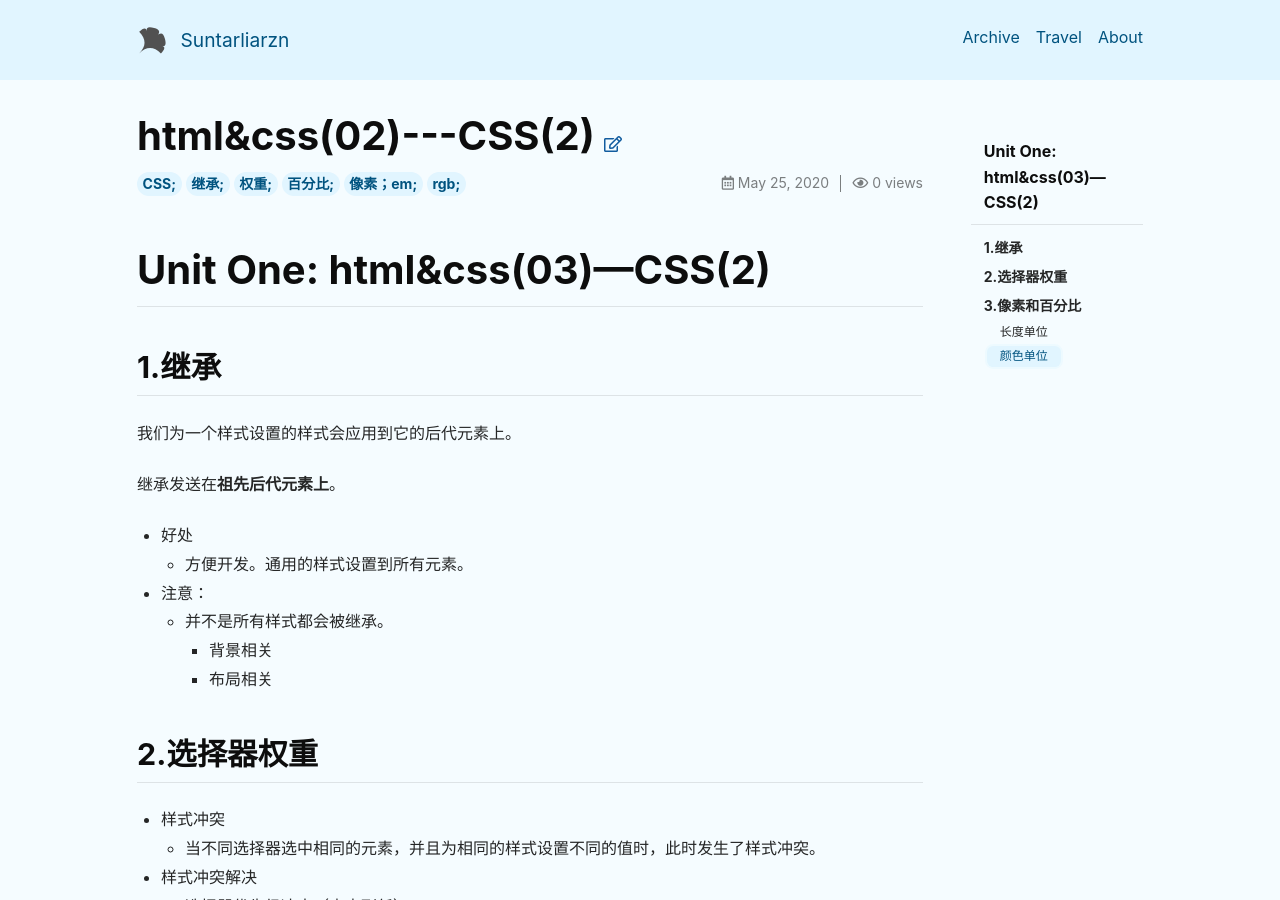
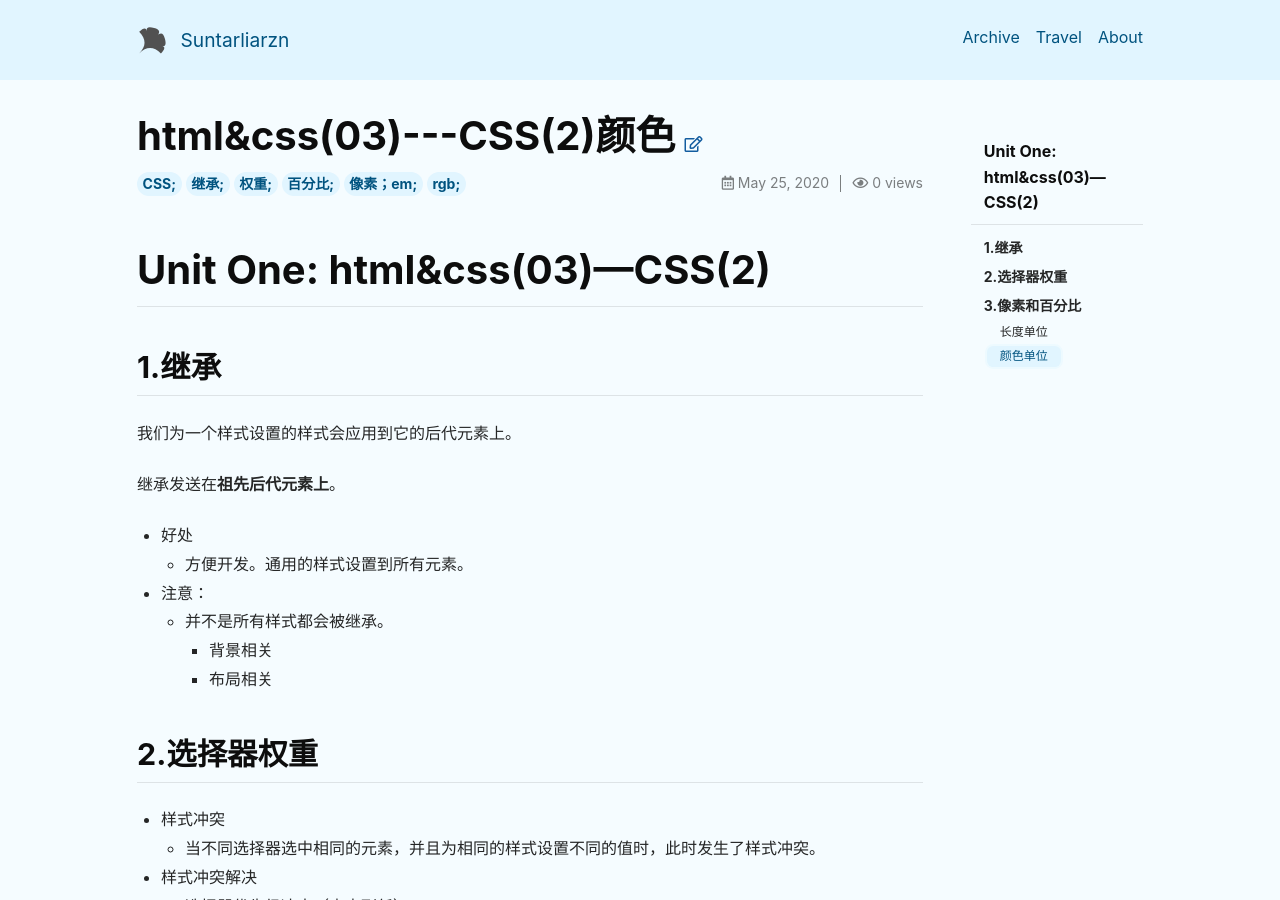
Before and after one commit to suntarliarzn/suntarliarzn.github.io, a Jekyll site: the page built from _posts/2020-05-25-HTML&CSS(03)-CSS(2).md, in a window 1280 px wide and 900 px high. Built offline with Jekyll 4.4.1, drawn with Linux system fonts in a browser that asks for light colours; nearby versions of some CDN libraries; comment, search, counter and statistics services are not loaded; some of the changed text lies outside the part shown.

Commit message:
Update 2020-05-25-HTML&CSS(03)-CSS(2).md

```diff
--- a/_posts/2020-05-25-HTML&CSS(03)-CSS(2).md
+++ b/_posts/2020-05-25-HTML&CSS(03)-CSS(2).md
@@ -1,5 +1,5 @@
 ---
-title: html&css(02)---CSS(2)
+title: html&css(03)---CSS(2)颜色
 
 key: C20200525
 tags: CSS; 继承; 权重; 百分比; 像素；em; rgb;
@@ -83,7 +83,7 @@
     - 语法：#红色绿色蓝色
     - 颜色浓度：【00-FF】
     - 如果颜色***两位两位***重复可以简写。
-      - {:background-color:#FFFF00}=#ff00
+      - background-color:#EEFF00=#EF0
   - HSL/HSLA值
     - H 色相【0-360】
     - S 饱和度【0%-100%】
```
